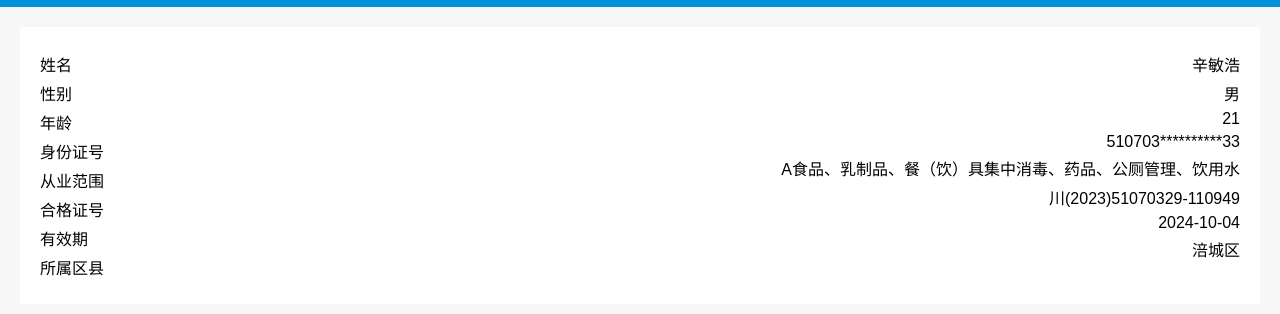
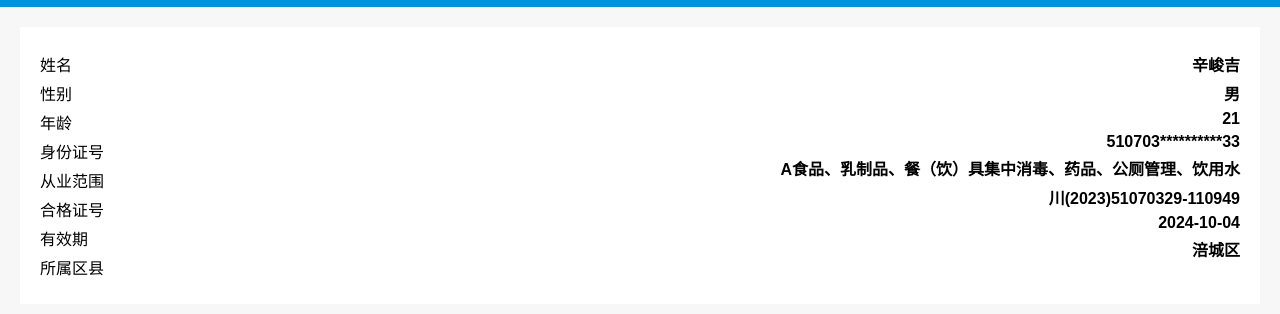
Before and after one commit to TONGXIE1907/Health, a plain HTML site: page index.html in a window 1280 px wide. Shown: the part 42-356 px from the top of the page. Drawn offline with Linux system fonts and the light colour scheme.

Commit message:
Update index.html

```diff
--- a/index.html
+++ b/index.html
@@ -48,6 +48,7 @@
         .values {
             flex: 1;
             text-align: right;
+            font-weight: 600;
         }
         .labels p, .values p {
             margin: 5px 0;
@@ -73,7 +74,7 @@
                 <p>所属区县</p>
             </div>
             <div class="values">
-                <p>辛敏浩</p>
+                <p>辛峻吉</p>
                 <p>男</p>
                 <p>21</p>
                 <p>510703**********33</p>
```
